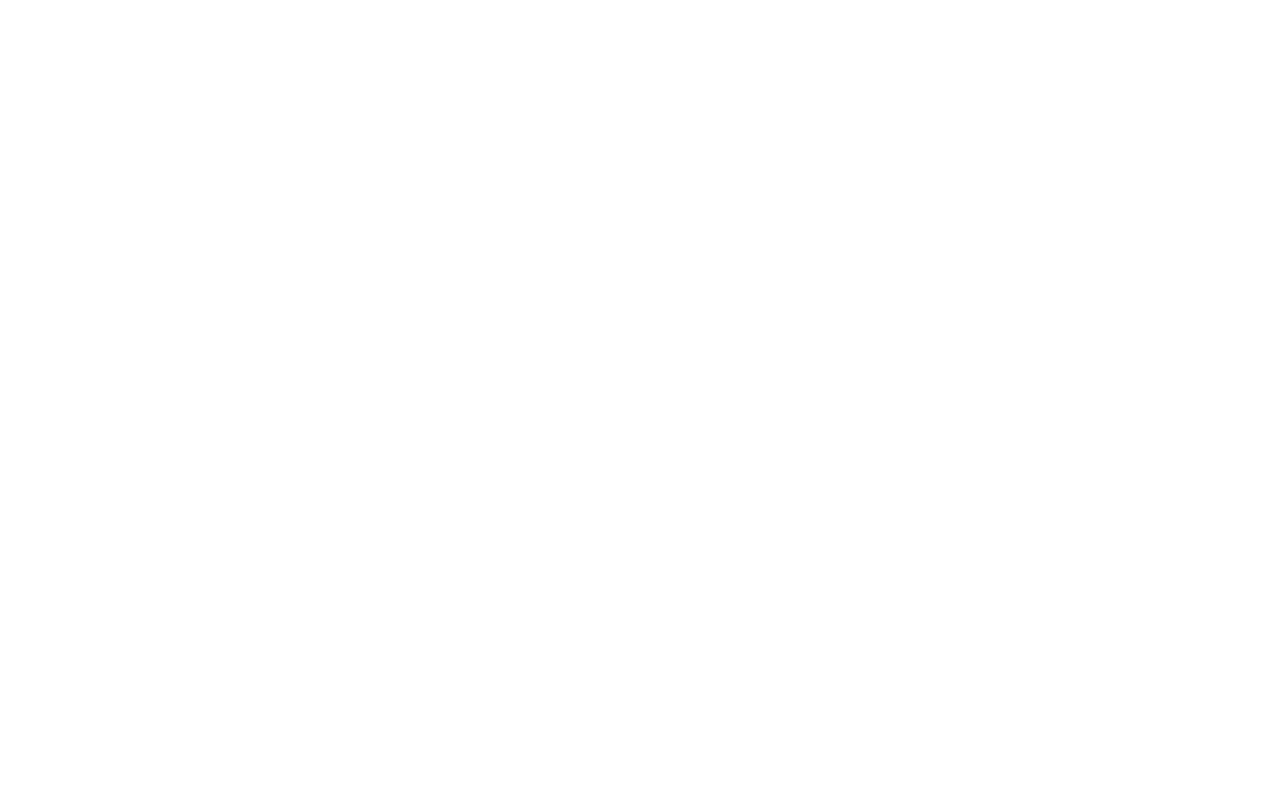
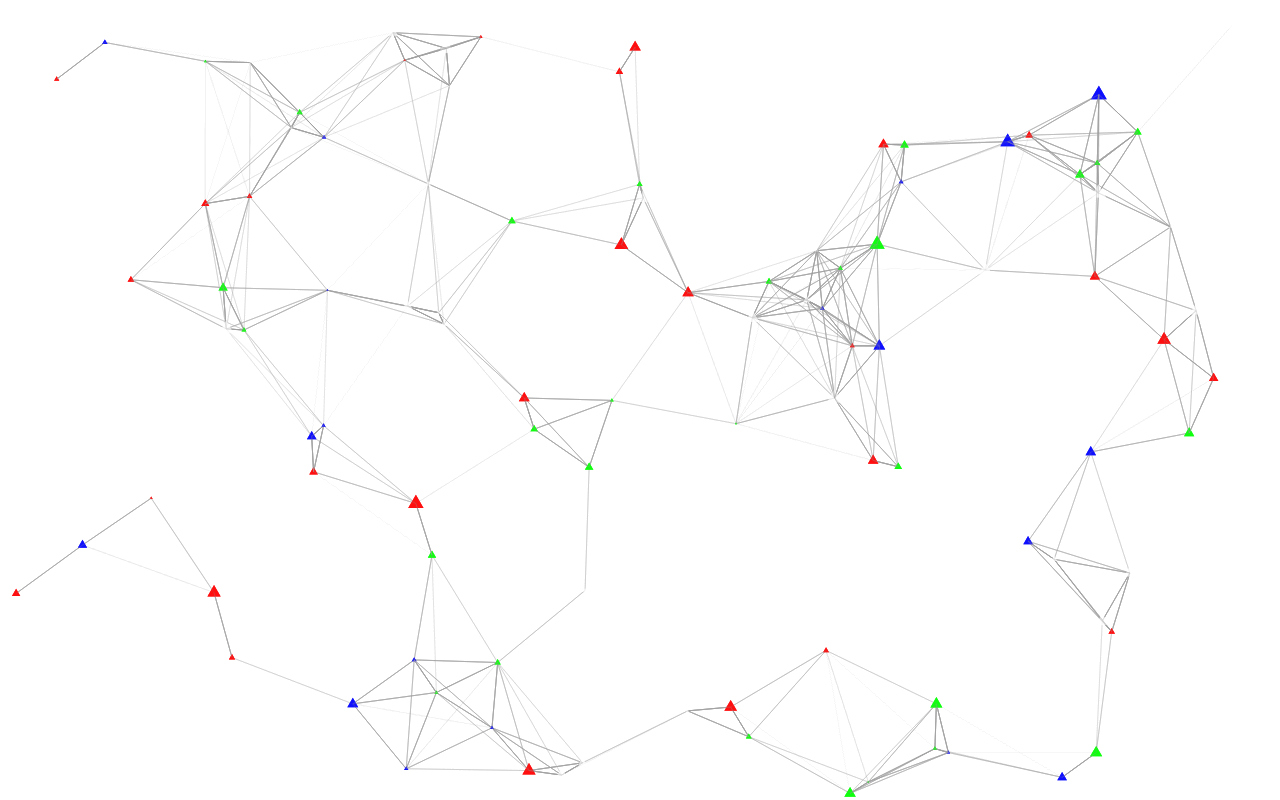
Before and after one commit to sabrinaspage/sabrinasbase, a Next.js app in the folder sabrinasbase/: page / in a window 1280 px wide. Built offline with nearby package versions, Linux system fonts and the light colour scheme.

Commit message:
Particles

```diff
--- /dev/null
+++ b/sabrinasbase/components/Background.tsx
@@ -0,0 +1,91 @@
+import Particles from "react-tsparticles";
+
+const Background = () => {
+  return (
+    <>
+      <Particles
+        id="tsparticles"
+        options={{
+          background: {
+            color: {
+              value: "#fff",
+            },
+          },
+          fpsLimit: 60,
+          interactivity: {
+            detectsOn: "canvas",
+            events: {
+              onClick: {
+                enable: true,
+                mode: "push",
+              },
+              onHover: {
+                enable: true,
+                mode: "repulse",
+              },
+              resize: true,
+            },
+            modes: {
+              bubble: {
+                distance: 400,
+                duration: 2,
+                opacity: 0.8,
+                size: 40,
+              },
+              push: {
+                quantity: 4,
+              },
+              repulse: {
+                distance: 200,
+                duration: 0.4,
+              },
+            },
+          },
+          particles: {
+            color: {
+              value: ["#fff", "#f00", "#0f0", "#00f"],
+            },
+            links: {
+              color: "#A0A0A0",
+              distance: 150,
+              enable: true,
+              opacity: 0.5,
+              width: 1,
+            },
+            collisions: {
+              enable: true,
+            },
+            move: {
+              direction: "none",
+              enable: true,
+              outMode: "bounce",
+              random: false,
+              speed: 6,
+              straight: false,
+            },
+            number: {
+              density: {
+                enable: true,
+                value_area: 800,
+              },
+              value: 80,
+            },
+            opacity: {
+              value: 0.5,
+            },
+            shape: {
+              type: "triangle",
+            },
+            size: {
+              random: true,
+              value: 8,
+            },
+          },
+          detectRetina: true,
+        }}
+      />
+    </>
+  );
+};
+
+export default Background;
--- a/sabrinasbase/package.json
+++ b/sabrinasbase/package.json
@@ -11,6 +11,8 @@
     "next": "10.0.5",
     "react": "17.0.1",
     "react-dom": "17.0.1",
+    "react-particles-js": "^3.4.1",
+    "react-tsparticles": "^1.18.11",
     "sass": "^1.32.5",
     "three": "^0.124.0"
   },
--- a/sabrinasbase/pages/index.tsx
+++ b/sabrinasbase/pages/index.tsx
@@ -1,9 +1,9 @@
-import Vis from "../components/Cube";
-import UserName from "../components/UserName";
+import Background from "../components/Background";
 
 const Home = () => {
   return (
     <>
+      <Background/>
     </>
   );
 };
```
Also changed, not shown: 1 other file (tests, documents, lock files or other folders).
